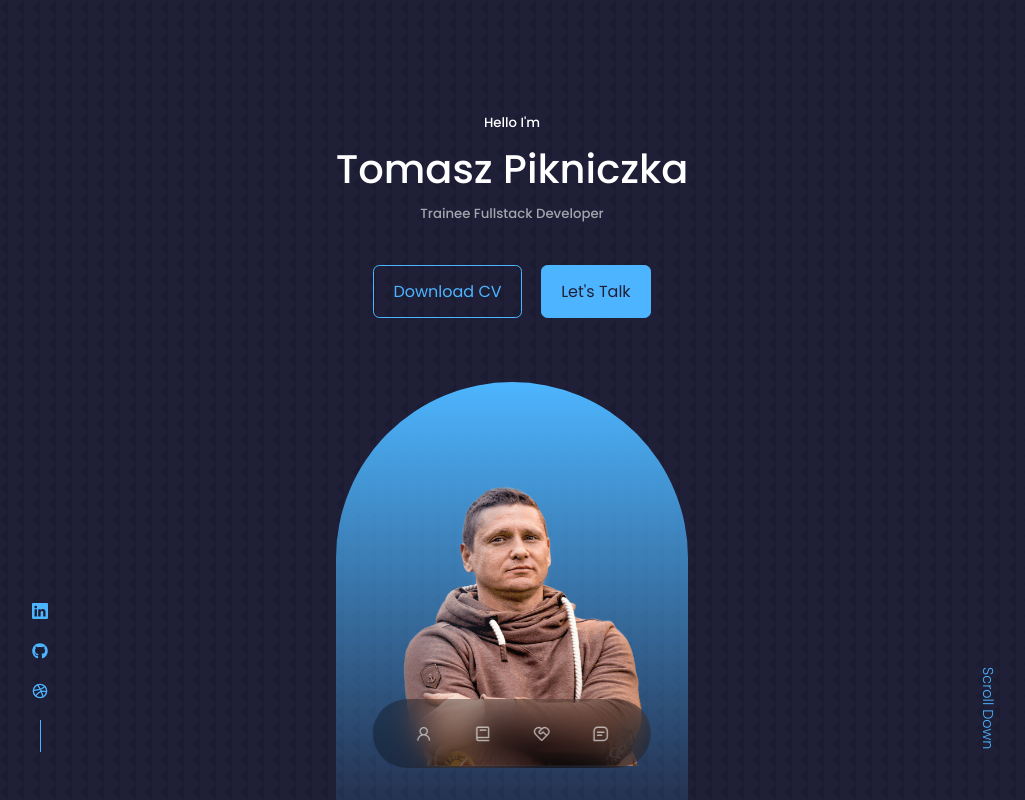
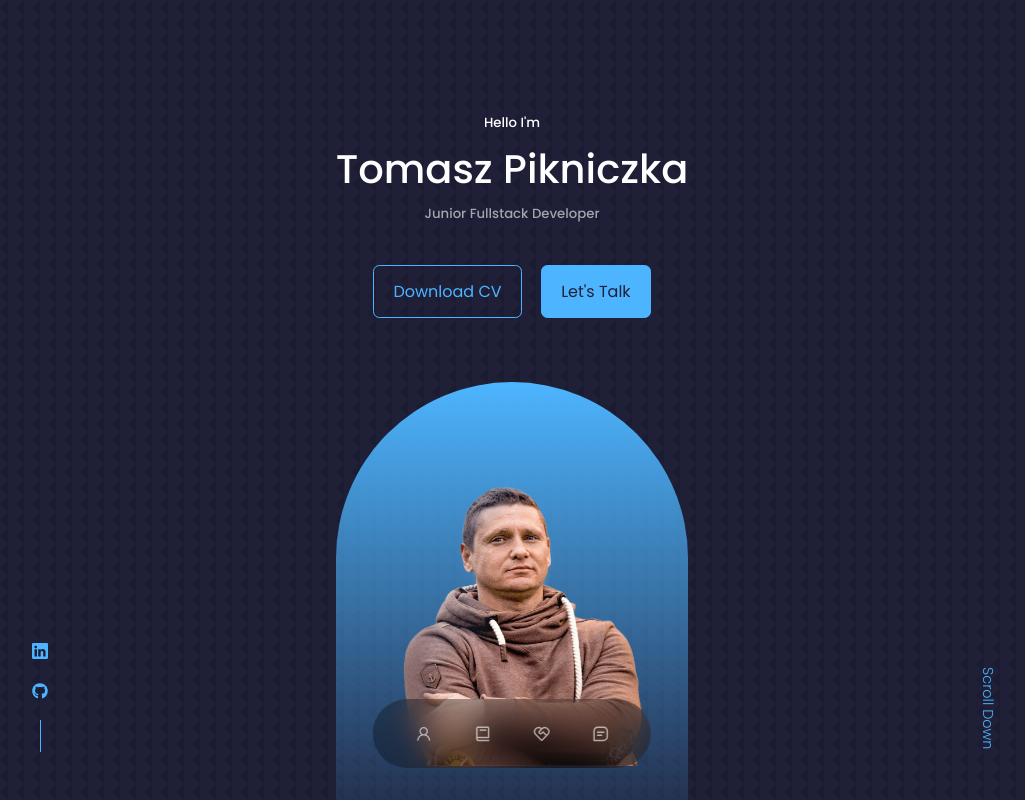
Before and after one commit to piknik1979/tomasz-portfolio, a React (Create React App) app: page / in a window 1280 px wide. Shown: the top 800 px of the page, without its empty margins (128-1153 px from the left). Built offline with nearby package versions, Linux system fonts and the light colour scheme.

Commit message:
Header modified

```diff
--- a/src/components/header/Header.jsx
+++ b/src/components/header/Header.jsx
@@ -10,7 +10,7 @@ const Header = () => {
       <div className="container header__container">
         <h5>Hello I'm</h5>
         <h1>Tomasz Pikniczka</h1>
-        <h5 className="text-light">Trainee Fullstack Developer</h5>
+        <h5 className="text-light">Junior Fullstack Developer</h5>
         <CTA />
         <HeaderSocial />
 
--- a/src/components/header/HeaderSocials.jsx
+++ b/src/components/header/HeaderSocials.jsx
@@ -1,15 +1,15 @@
 import React from 'react'
 import {BsLinkedin} from 'react-icons/bs'
 import {FaGithub} from 'react-icons/fa'
-import {FiDribbble} from 'react-icons/fi'
+// import {FiDribbble} from 'react-icons/fi'
 
 const HeaderSocials = () => {
   return (
 
     <div className='header__socials'>
-        <a href="https://www.linkedin.com" rel="noopener noreferrer" target="_blank"><BsLinkedin/></a>
-        <a href="https://github.com" rel="noopener noreferrer" target="_blank"><FaGithub/></a>
-        <a href="https://dribbble.com" rel="noopener noreferrer" target="_blank"><FiDribbble/></a>
+        <a href="https://www.linkedin.com/in/tomasz-pikniczka-439b7151/" rel="noopener noreferrer" target="_blank"><BsLinkedin/></a>
+        <a href="https://github.com/piknik1979" rel="noopener noreferrer" target="_blank"><FaGithub/></a>
+        {/* <a href="https://dribbble.com" rel="noopener noreferrer" target="_blank"><FiDribbble/></a> */}
     </div>
   )
 }
```
